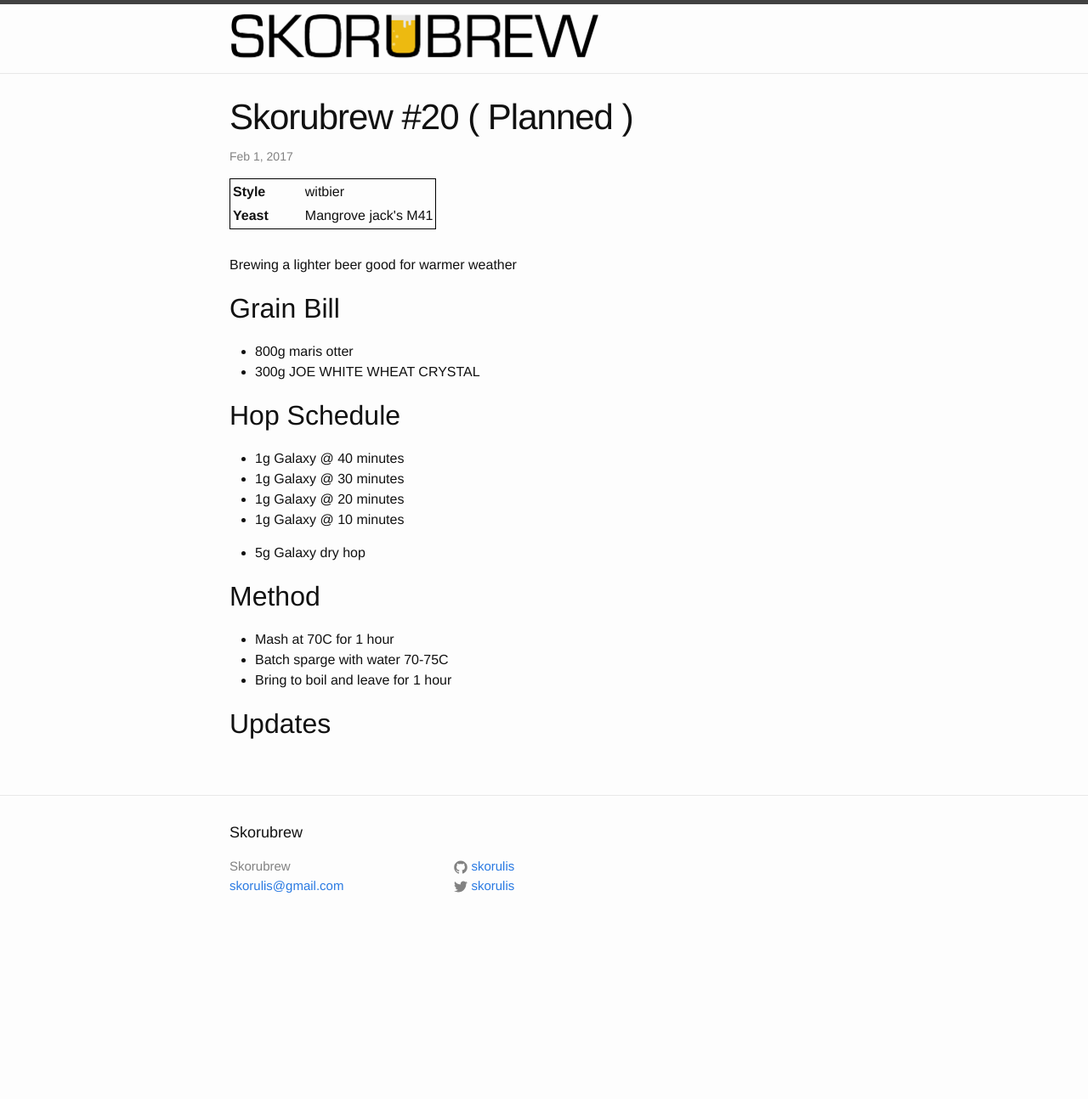
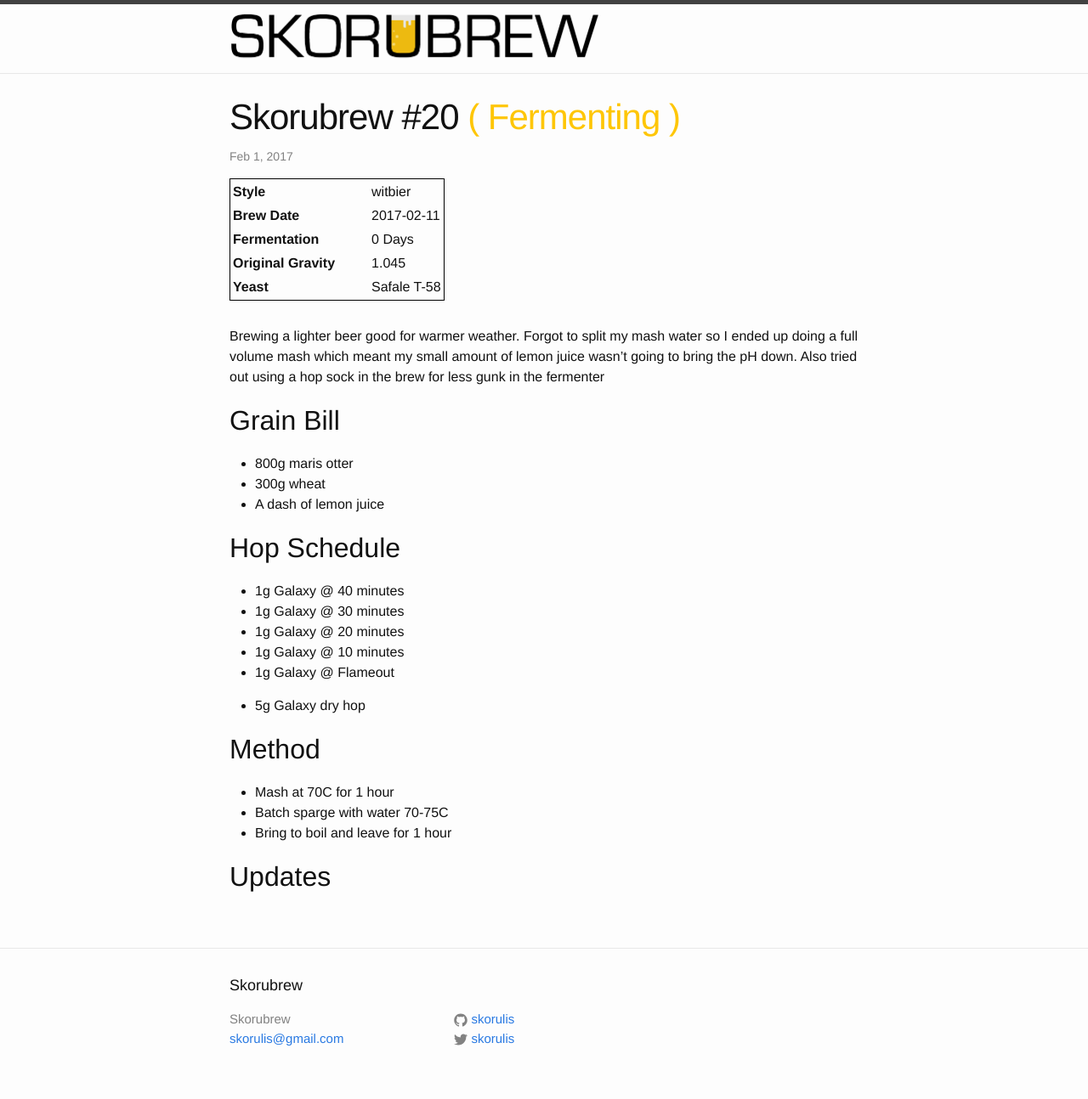
Before and after one commit to skorulis/homebrew, a Jekyll site: the page built from _posts/2017-02-01-skorubrew-20.markdown, in a window 1280 px wide. Shown: the whole page at 85% size. Built offline with Jekyll 4.4.1, drawn with Linux system fonts in a browser that asks for light colours; before the commit the page ends 1114 px from its top, so only the background shows below that.

Commit message:
Brew #20

```diff
--- a/_posts/2016-12-22-skorubrew-19.markdown
+++ b/_posts/2016-12-22-skorubrew-19.markdown
@@ -6,6 +6,7 @@ number: 19
 style: Red Rye IPA
 date:   2016-12-22
 brew-date: 2016-01-21
+dry-hop-date: 2017-02-02
 bottle-date:
 brew-status : Fermenting
 status-num: 1
--- a/_posts/2017-02-01-skorubrew-20.markdown
+++ b/_posts/2017-02-01-skorubrew-20.markdown
@@ -5,26 +5,27 @@ title:  "Skorubrew #20"
 number: 20
 style: witbier
 date:   2017-02-01
-brew-date:
+brew-date: 2017-02-11
 bottle-date:
-brew-status : Planned
-status-num: 0
-original-gravity:
-original-brix:
+brew-status : Fermenting
+status-num: 1
+original-gravity: 1.045
+original-brix: 11
 final-gravity:
 alcohol-pct:
 yeast-temp :
-yeast: Mangrove jack's M41
+yeast: Safale T-58
 ---
 
-Brewing a lighter beer good for warmer weather
+Brewing a lighter beer good for warmer weather. Forgot to split my mash water so I ended up doing a full volume mash which meant my small amount of lemon juice wasn't going to bring the pH down. Also tried out using a hop sock in the brew for less gunk in the fermenter
 
 
 Grain Bill
 -----
 
 * 800g maris otter
-* 300g JOE WHITE WHEAT CRYSTAL
+* 300g wheat
+* A dash of lemon juice
 
 Hop Schedule
 -------------
@@ -33,6 +34,7 @@ Hop Schedule
 * 1g Galaxy @ 30 minutes
 * 1g Galaxy @ 20 minutes
 * 1g Galaxy @ 10 minutes
+* 1g Galaxy @ Flameout
 
 * 5g Galaxy dry hop
 
```
